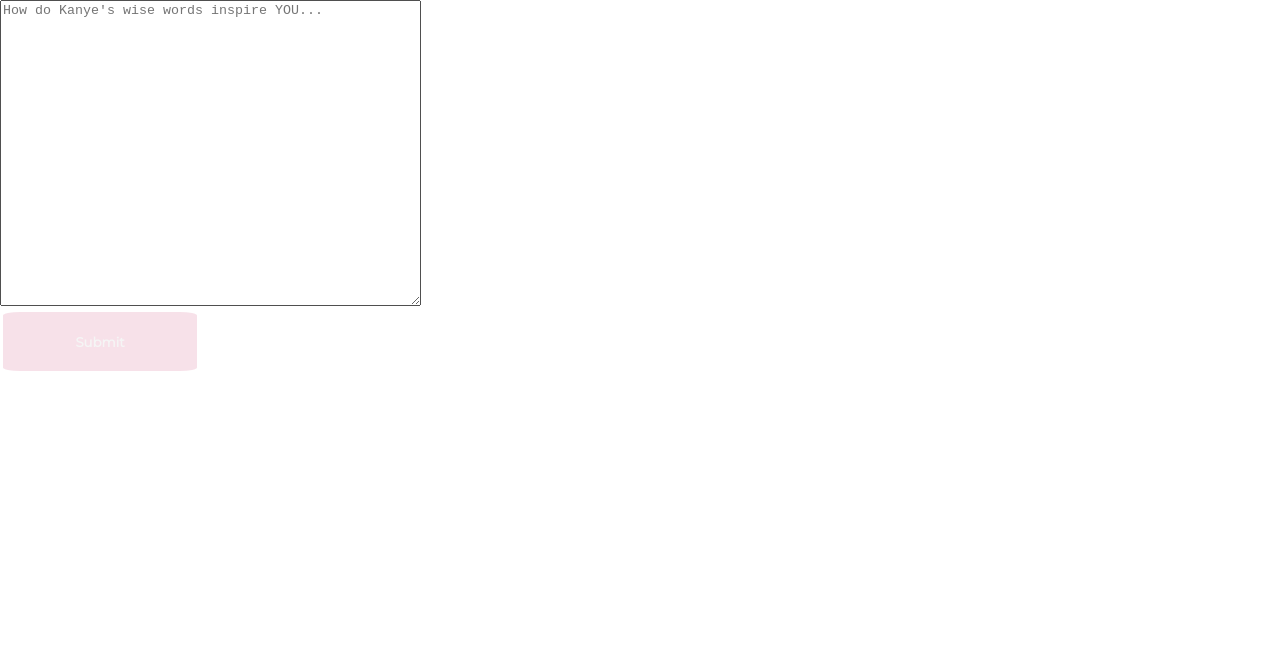
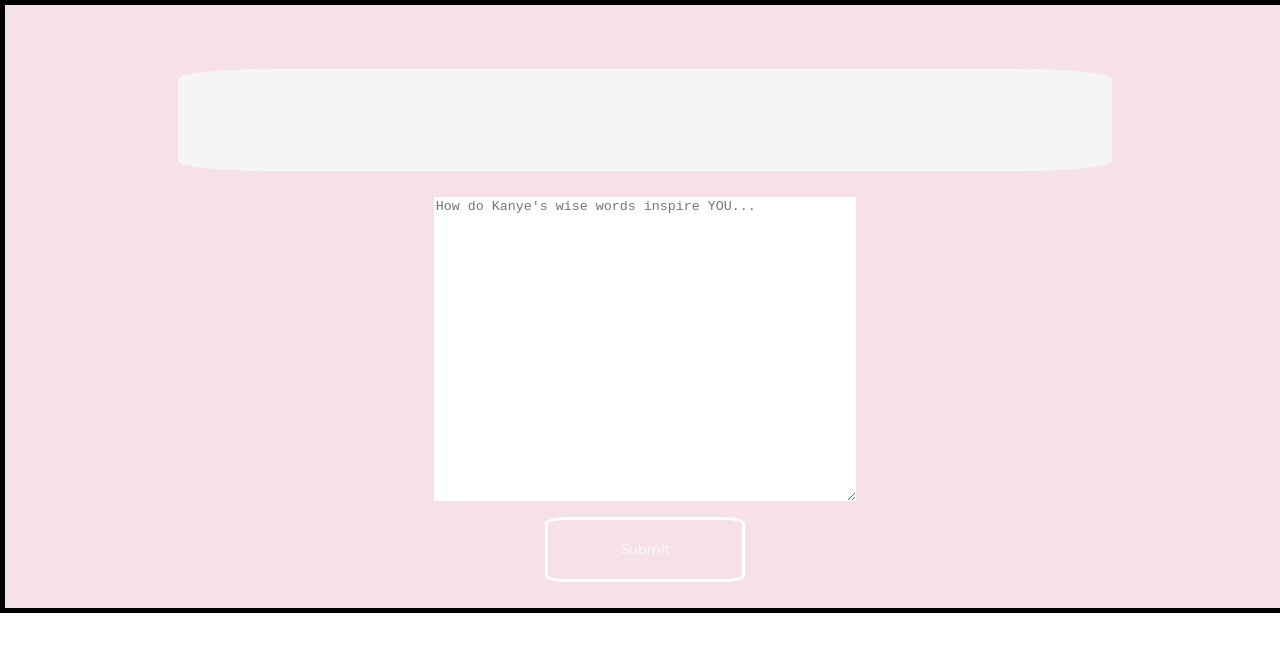
Before and after one commit to anewb87/kanye-mindfulness-app, a React (Create React App) app: page /journal in a window 1280 px wide. Shown: the top 652 px of the page. Built offline with nearby package versions, Linux system fonts and the light colour scheme; no server answers.

Commit message:
Layout and style journal page

```diff
--- a/src/App.css
+++ b/src/App.scss
@@ -4,8 +4,12 @@
 
 html {
   font-family: 'Montserrat', sans-serif;
+  height: 100%;
+  width: 100%;
 }
 
 body {
   font-family: 'Montserrat', sans-serif;
+  height: 100%;
+  width: 100%;
 }
--- a/src/Pages/JournalPage/JournalPage.js
+++ b/src/Pages/JournalPage/JournalPage.js
@@ -1,4 +1,5 @@
 import React, { useContext, useState } from 'react';
+import './JournalPage.scss'
 import { QuoteContext } from '../../Contexts/QuoteContext';
 import { Link } from 'react-router-dom';
 import { JournalContext } from '../../Contexts/JournalContext';
@@ -28,7 +29,7 @@
     };
 
     return (
-        <section>
+        <section className='journal-page'>
             <h4>{quote}</h4>
             <form>
                 <textarea
--- a/src/Pages/JournalPage/JournalPage.scss
+++ b/src/Pages/JournalPage/JournalPage.scss
@@ -0,0 +1,39 @@
+.journal-page {
+    display: flex;
+    flex-direction: column;
+    justify-content: center;
+    align-items: center;
+    border: 5px black solid;
+    width: 100vw;
+    height: 100%;
+    background-color: #f7e1e9;
+    font-family: 'Montserrat', sans-serif;
+    color: whitesmoke;
+    font-weight: 600;
+}
+
+.journal-page > h4 {
+    width: 65%;
+    height: 25%;
+    padding: 4%;
+    margin-top: 5%;
+    background-color: whitesmoke;
+    color: black;
+    font-weight: 300;
+    border-radius: 10%;
+}
+
+.journal-page > form {
+    width: 33%;
+    height: 40%;
+    margin: 2%;
+    text-align: center;
+    display: flex;
+    flex-direction: column;
+
+}
+
+textarea {
+    border: none;
+
+}
```
